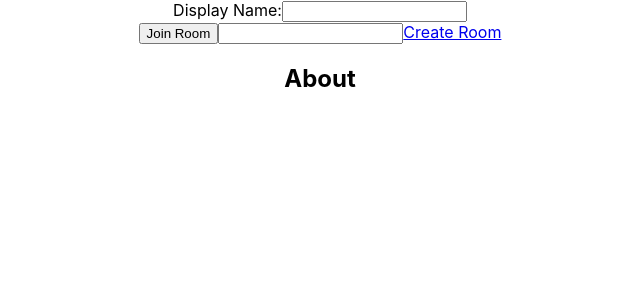
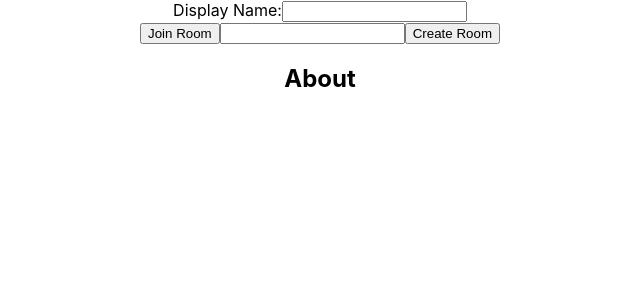
Before and after one commit to Yoosh94/LiveRetro.UI, a React (Create React App) app: page /create in a window 1280 px wide. Shown: the top 300 px of the page, without its empty margins (320-960 px from the left). Built offline with nearby package versions, Linux system fonts and the light colour scheme; no server answers.

Commit message:
Create Room page where admin and participant end up. Display room name

```diff
--- a/src/App.js
+++ b/src/App.js
@@ -5,6 +5,7 @@ import socketIOClient from "socket.io-client";
 import SocketContext from './socket-context'
 import { BrowserRouter as Router, Route, Link } from "react-router-dom";
 import ChoiceScreen from './ChoiceScreen';
+import Room from './Room'
 const socket = socketIOClient('localhost:5000');
 
 
@@ -23,12 +24,12 @@ class App extends Component{
 
     socket.on('roomCreated',(msg)=>{
       console.log('room has been created' + msg);
-      this.setState({roomCode:msg});
+      this.setState({roomJoined:true,roomCode:msg,isAdmin:true});
     });
 
     socket.on('joinRoomSuccess',(msg)=>{
       console.log('Room' + msg + 'exists and joined');
-      this.setState({roomJoined:true});
+      this.setState({roomJoined:true,roomCode:msg});
     });
 
     socket.on('joinRoomFailed',()=>{
@@ -36,12 +37,12 @@ class App extends Component{
     })
   }
 
-  handleCreateRoom(event) {
-    socket.emit('createRoom');
+  handleCreateRoom(adminName) {
+    socket.emit('createRoom',adminName);
   };
 
-  joinRoom(roomName){
-    socket.emit('joinRoom',roomName);
+  joinRoom(roomName,participantName){
+    socket.emit('joinRoom',roomName,participantName);
   };
 
 
@@ -51,7 +52,7 @@ class App extends Component{
       <Route path="/create" component={About} /></div>);
 
 const waitingScreen = (
-  <div><h2>WAITING FOR ACCESS</h2></div>
+  <Room adminMode={this.state.isAdmin} roomCode={this.state.roomCode}/>
 )
 
     return (
--- a/src/ChoiceScreen.js
+++ b/src/ChoiceScreen.js
@@ -18,14 +18,14 @@ class ChoiceScreen extends React.Component{
     handleJoinRoom = (e) =>{
         const isValid = this.validateJoinRoom();
         if(isValid){
-            this.props.handleJoinRoom(this.state.roomName);
+            this.props.handleJoinRoom(this.state.roomName,this.state.displayName);
         }
     }
 
     handleCreateRoom = (e) =>{
         const isValid = this.validateCreateRoom();
         if(isValid){
-            this.props.handleCreateRoom();
+            this.props.handleCreateRoom(this.state.displayName);
         }
     }
 
@@ -46,16 +46,13 @@ class ChoiceScreen extends React.Component{
             <br/>
             <button type='button'onClick={this.handleJoinRoom}>Join Room</button>
             <input type="text" name="roomCode" onChange={this.handleRoomNameUpdate}/>
-            <Link to='/create' onClick={this.handleCreateRoom}>Create Room</Link>
+            <button onClick={this.handleCreateRoom}>Create Room</button>
             </div>
         )
-
-
 
         return(
             <div>
             {selectionComponent}
-
             </div>
         )
     };
--- /dev/null
+++ b/src/Room.js
@@ -0,0 +1,19 @@
+import React, { Component } from 'react';
+
+class Room extends React.Component{
+    constructor(props){
+        super(props);
+        this.state={}
+    }
+
+    render(){
+        return(
+            <div><h3>Room Code : {this.props.roomCode}</h3>
+            {this.props.adminMode ? null : <div><h2>WAITING FOR ACCESS</h2></div>}
+            </div>
+
+        )
+    }
+}
+
+export default Room;
```
